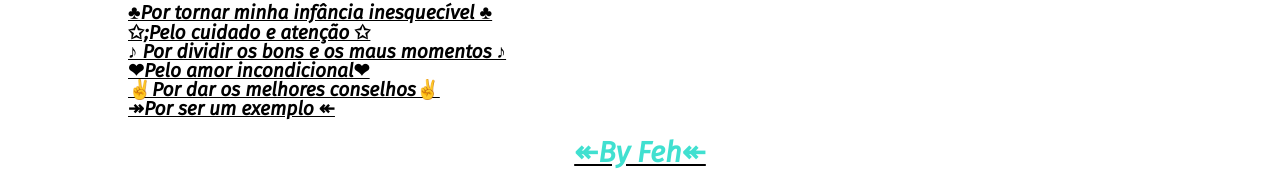
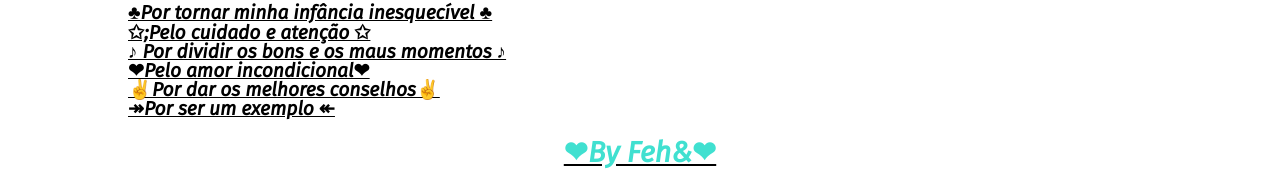
Before and after one commit to feh-projetos/-VINTOU, a plain HTML site: page index.html in a window 1280 px wide. Shown: the part 1754-1939 px from the top of the page. Drawn offline with Linux system fonts and the light colour scheme.

Commit message:
Add files via upload

```diff
--- a/index.html
+++ b/index.html
@@ -57,7 +57,7 @@ Dizer que lhe desejo tudo que há de melhor pode parecer repetitivo, mas é a ve
 		  			<li>&#9996;Por dar os melhores conselhos&#9996; </li>
 		  			<li>&#8608;Por ser um exemplo &#8606;
 
-<h2 class="titulos"> &#8606;By Feh&#8606;<h2>
+<h2 class="titulos">&#10084;By Feh&&#10084;<h2>
 				<img src="img/feh.jpeg" alt="Feh" width="300" height="300">
 				<img src="img/32.jpeg" alt="Feh" width="300" height="300">
 
```
Also changed, not shown: img/19.jpeg, img/20.jpeg, img/22.jpeg.
